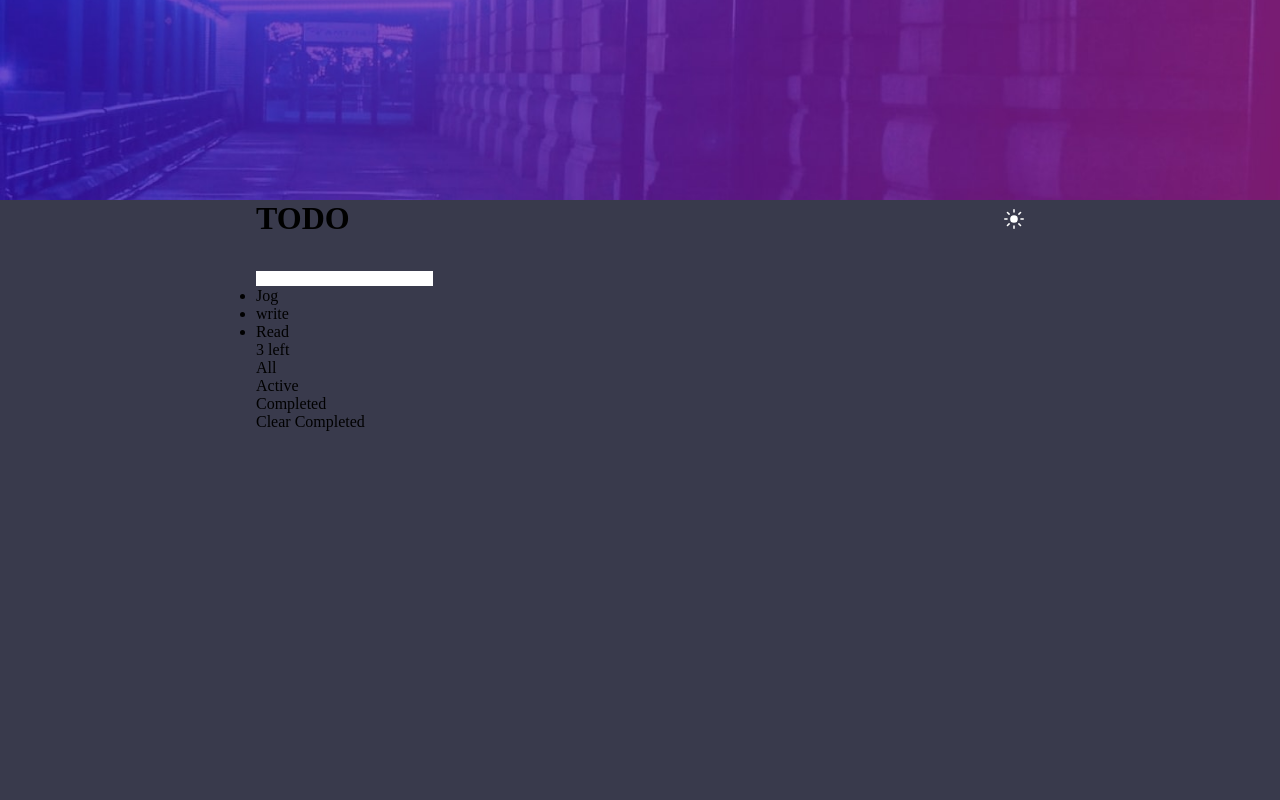
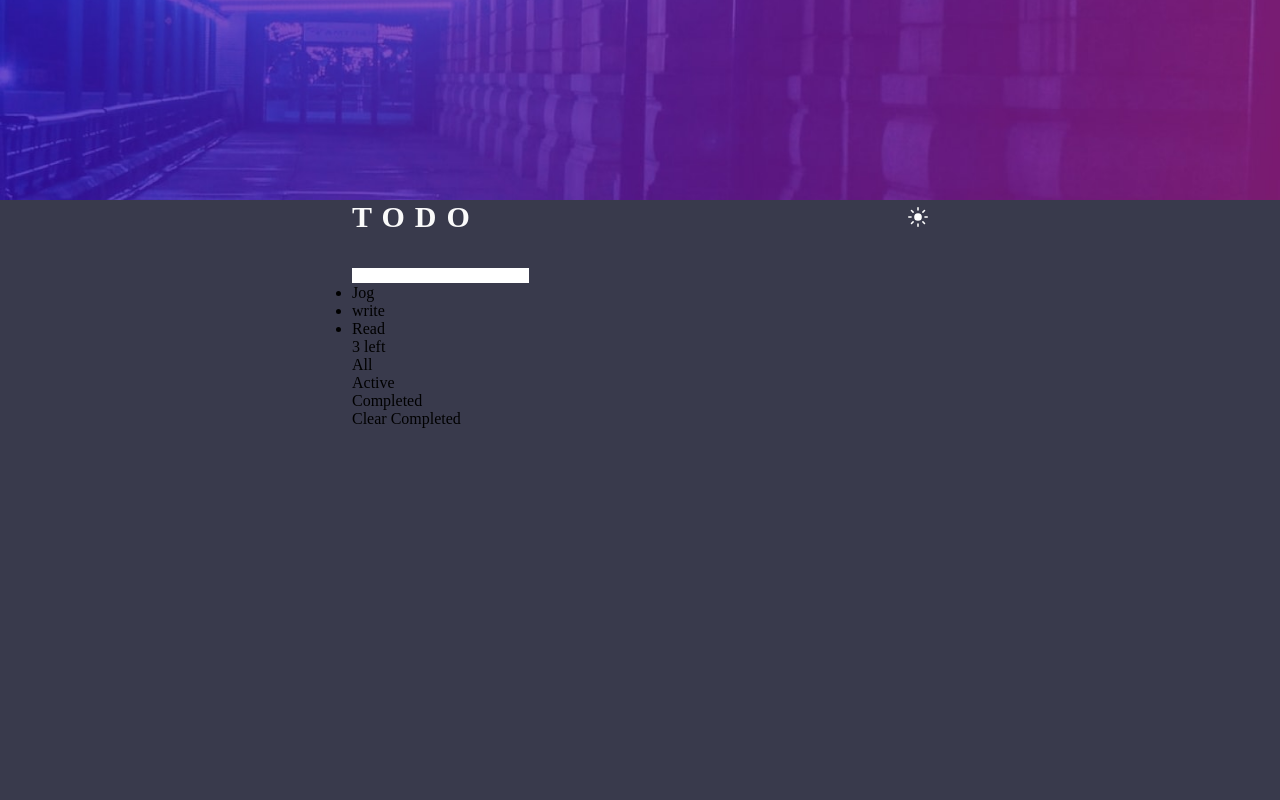
Before and after one commit to HopeAda/ToDoList-FrontEnd-Mentor, a plain HTML site: page index.html in a window 1280 px wide. Shown: the top 800 px of the page. Drawn offline with Linux system fonts and the light colour scheme.

Commit message:
h1 element

```diff
--- a/styles.css
+++ b/styles.css
@@ -84,7 +84,14 @@ body{
     width: 20px;
 }
 
-/*  */
+/* Heading Typography */
+h1{
+    font-size: 30px;
+    color: var(--VeryLightGray);
+    letter-spacing: 10px;
+}
+
+/* Input */
 
 
 /* Bigger Screens */
@@ -95,6 +102,9 @@ body{
         height: 200px;
     }
     .whole-card{
-        width: 60vw;
+        width: 45vw;
     }
+
+
+
 }
```
